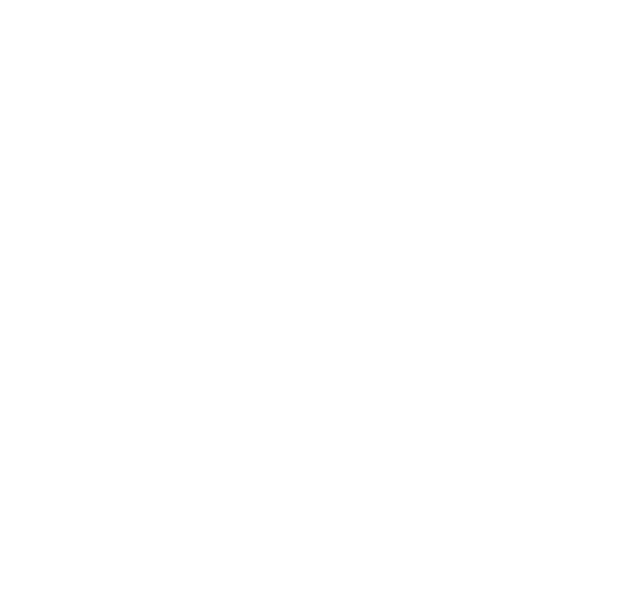
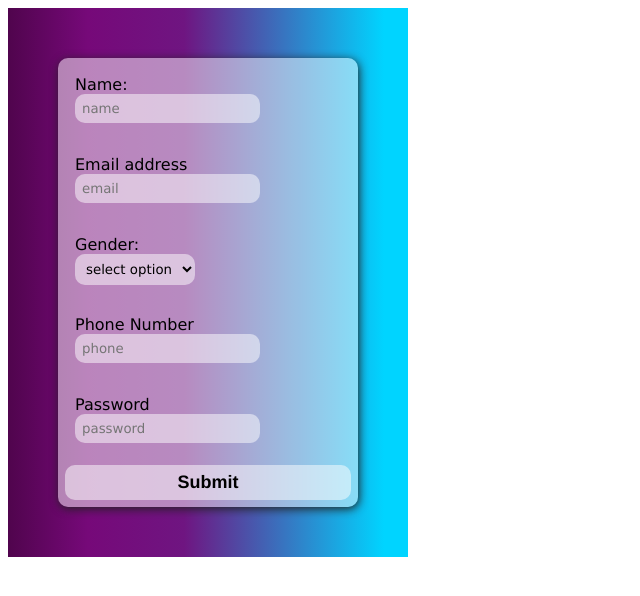
Before and after one commit to shubhammahamuni/React-will-you-be-my-valentine---Signup-Form, a React app: page / in a window 1280 px wide. Shown: the whole page, without its empty margins (0-640 px from the left). Built offline with nearby package versions, Linux system fonts and the light colour scheme.

Commit message:
first Commit

```diff
--- a/src/components/App.js
+++ b/src/components/App.js
@@ -2,8 +2,188 @@ import React, {Component, useState} from "react";
 import '../styles/App.css';
 
 const App = () => {
+
+    const[user , setuser] = useState({
+      name: "",
+      email:"",
+      gender :"",
+      phone :"",
+      password:"",
+    })
+
+    const[error , seterror ] = useState({
+      name_error:"",
+      email_error:"",
+      gender_error :"",
+      phone_error : "",
+      password_error:"",
+    })
+
+
+    const handle_change = (e)=>{
+       let temp = e.target.name;
+
+       switch(temp)
+       {
+         case "name":
+           setuser({...user , name:e.target.value})
+           break;
+         case "email":
+          setuser({...user , email:e.target.value})
+          break;
+          case "gender":
+           setuser({...user , gender:e.target.value})
+
+           break;
+         case "phone":
+          setuser({...user , phone:e.target.value})
+
+          break;
+          case "password":
+           setuser({...user , password:e.target.value})
+           break;
+       }
+
+
+    }
+
+    function cheack_for_validation()
+    {
+
+      let name_e = ""
+      let email_e = ""
+      let gender_e =""
+      let phone_e = ""
+      let password_e =""
+      let exp = /^[A-Za-z0-9]+$/;
+      const{ name , email , gender, phone , password} = user;
+
+
+
+
+
+      if( name =="")
+      {
+        name_e = "name Error"
+
+      }
+      else if(!exp.test(name))
+      {
+          name_e = "Name is not alphanumeric"
+
+      }
+
+      if(!email)
+      {
+        email_e = "Email Error";
+
+      }
+      else if(!email.includes("@"))
+      {
+        email_e = "Email must contain @";
+
+      }
+
+      if(!gender || gender == "select option")
+      {
+
+        gender_e = "Please identify as male, female or others"
+
+      }
+
+
+
+      if(!phone)
+      {
+
+        phone_e = "Phone Number Error";
+
+      }
+      else if(!/^[0-9]+$/.test(phone)){ phone_e = "Phone Number must contain only numbers" ; }
+       if(!password )
+      {
+
+        password_e = "Password Error";
+
+      }
+      else if(password.length < 6 )
+      {
+        password_e = "Password must contain atleast 6 letters";
+
+      }
+
+      seterror({...error , name_error:name_e , email_error:email_e,phone_error:phone_e,password_error:password_e,gender_error:gender_e})
+      if(name == "" && email =="" && gender=="" &&phone=="" && password =="")
+      {
+        alert("All fields are mandatory");
+
+      }
+
+    }
+
+    const handle_submit_button =(e)=>{
+      e.preventDefault();
+     cheack_for_validation();
+     console.log(error);
+     let obj = {...error}
+    if(user.name !="" && user.gender!="" && user.email!="" && user.phone!="" && user.password!="")
+    {
+      alert("Hello " + user.email.split("@")[0]);
+
+    }
+     // console.log(user);
+        //console.log(error);
+
+    }
+
+
   return (
-    <div id="main"></div>
+    <div id="main">
+
+     <div className="outer">
+
+        <form className="mainform" onSubmit={handle_submit_button}  >
+            <div className="a">
+            <label  >Name:</label>
+            <input type="text" placeholder="name" name="name" data-testid = 'name' onChange={handle_change} />
+            {!error.name_error?<></>:<span style={{ fontSize:12, color : "red" }}>{error.name_error}</span>}
+            </div>
+
+           <div className="a">
+            <label>Email address</label>
+            <input type="text" placeholder="email" name="email" data-testid = 'email' onChange={handle_change} />
+            {!error.email_error?<></>:<span style={{ fontSize:12, color : "red" }}>{error.email_error}</span>}
+            </div>
+
+           <div className="a">
+            <label>Gender:</label>
+            <select placeholder="gener"  name="gender" data-testid = 'gender' onChange={handle_change} >
+            <option >select option</option>
+              <option value="male" >male</option>
+              <option value="female">female</option>
+              <option value="other" >other</option>
+            </select>
+            {!error.gender_error?<></>:<span style={{ fontSize:12, color : "red" }}>{error.gender_error}</span>}
+            </div>
+
+
+           <div className="a">
+            <label>Phone Number</label>
+            <input type="text" placeholder="phone" data-testid = 'phoneNumber' name="phone" onChange={handle_change} />
+             {!error.phone_error?<></>:<span style={{ fontSize:12, color : "red" }}>{error.phone_error}</span>}
+            </div>
+
+            <div className="a">
+            <label>Password</label>
+            <input type="password" placeholder="password" data-testid = 'password' type='password' name="password" onChange={handle_change} d></input>
+            {!error.password_error?<></>:<span style={{ fontSize:12, color : "red" }}>{error.password_error}</span>}
+            </div>
+
+
+            <input className="sub" data-testid = 'submit' type="submit" />
+        </form>
+     </div>
+    </div>
   )
 }
 
--- a/src/styles/App.css
+++ b/src/styles/App.css
@@ -10,3 +10,53 @@ button{
     justify-content: center;
     align-items: center;
 }
+
+.outer{
+    width:300px;
+    height: auto;
+
+    padding: 50px;
+
+    background: linear-gradient(90deg, rgba(2,0,36,1) 0%, rgba(80,4,77,1) 0%, rgba(118,9,121,1) 20%, rgba(111,21,129,1) 44%, rgba(0,212,255,1) 94%);
+
+
+}
+.mainform ,button ,input , select ,option  {
+
+
+    padding: 7px;
+    border-radius: 10px;
+    background-color: rgba(255, 255, 255, .50);
+    display: flex;
+    flex-direction: column;
+
+    font-family: 'Lucida Sans', 'Lucida Sans Regular', 'Lucida Grande', 'Lucida Sans Unicode', Geneva, Verdana, sans-serif;
+    border: 0px;
+
+
+
+}
+
+.mainform{
+    box-shadow: 1px 2px 10px rgb(34, 34, 34);
+}
+
+.sub{
+    justify-content: center;
+    text-align: center;
+    font-size: large;
+    font-family: 'Franklin Gothic Medium', 'Arial Narrow', Arial, sans-serif;
+    font-weight: bold;
+    color: black
+
+
+
+}
+.sub:hover{
+
+   background: #4de883;
+}
+.a{
+       height: 60px;
+       padding: 10px;
+}
```
